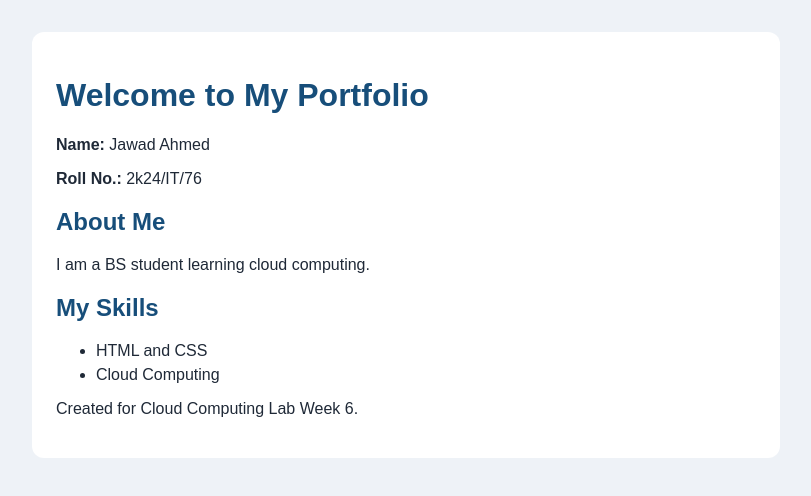
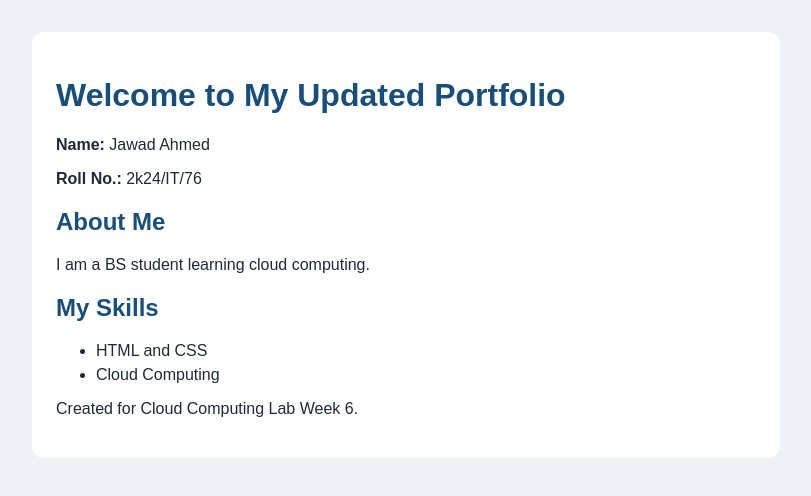
Before and after one commit to j4310043-ctrl/cloud-portfolio, a plain HTML site: page index.html in a window 1280 px wide. Shown: the whole page, without its empty margins (234-1045 px from the left). Drawn offline with Linux system fonts and the light colour scheme.

Commit message:
Update index.html

```diff
--- a/index.html
+++ b/index.html
@@ -15,7 +15,7 @@ li { margin-bottom: 6px; }
 </head>
 <body>
 <main>
-<h1>Welcome to My Portfolio</h1>
+<h1>Welcome to My Updated Portfolio</h1>
 <p><b>Name:</b> Jawad Ahmed</p>
 <p><b>Roll No.:</b> 2k24/IT/76</p>
 <h2>About Me</h2>
```
